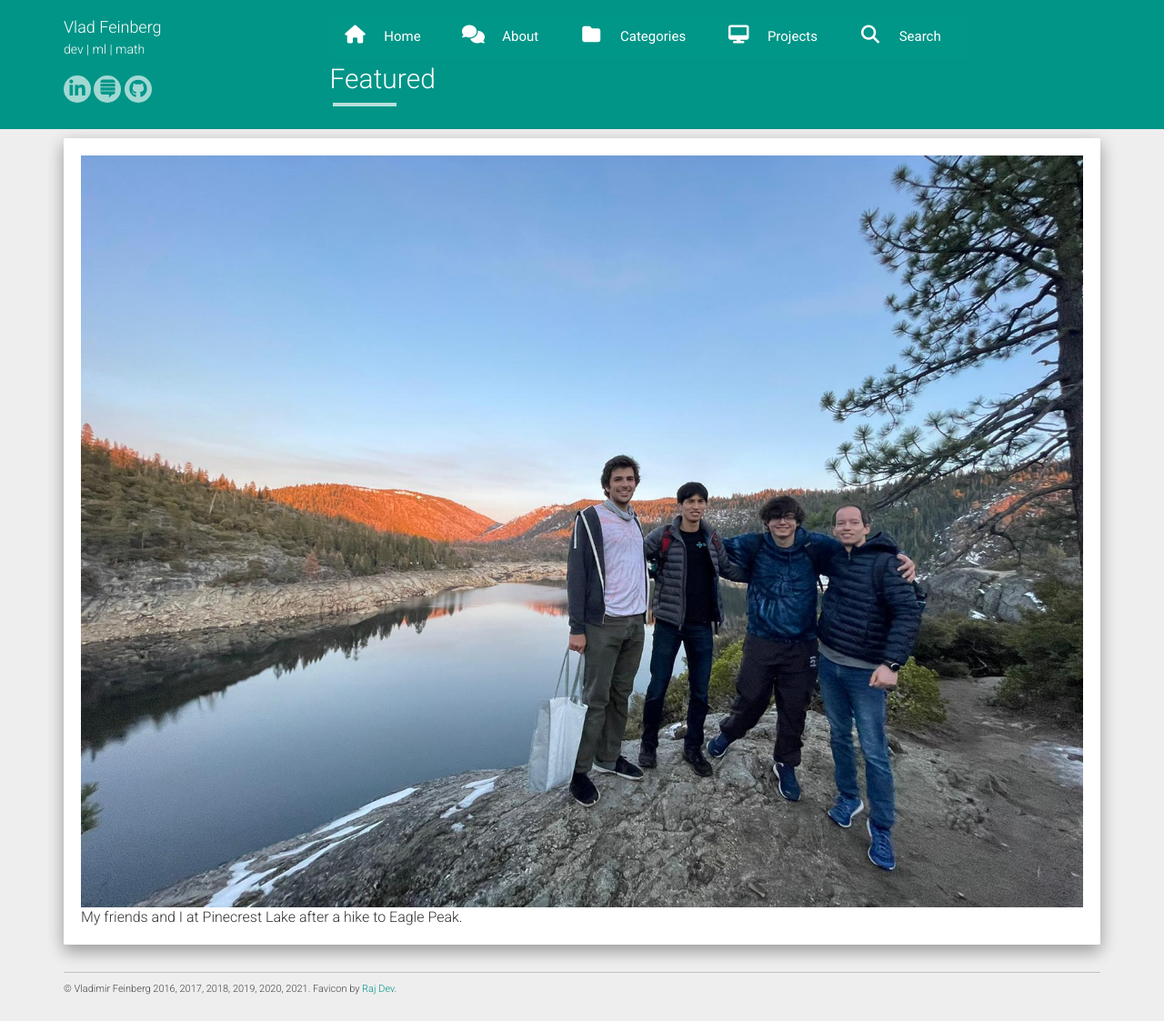
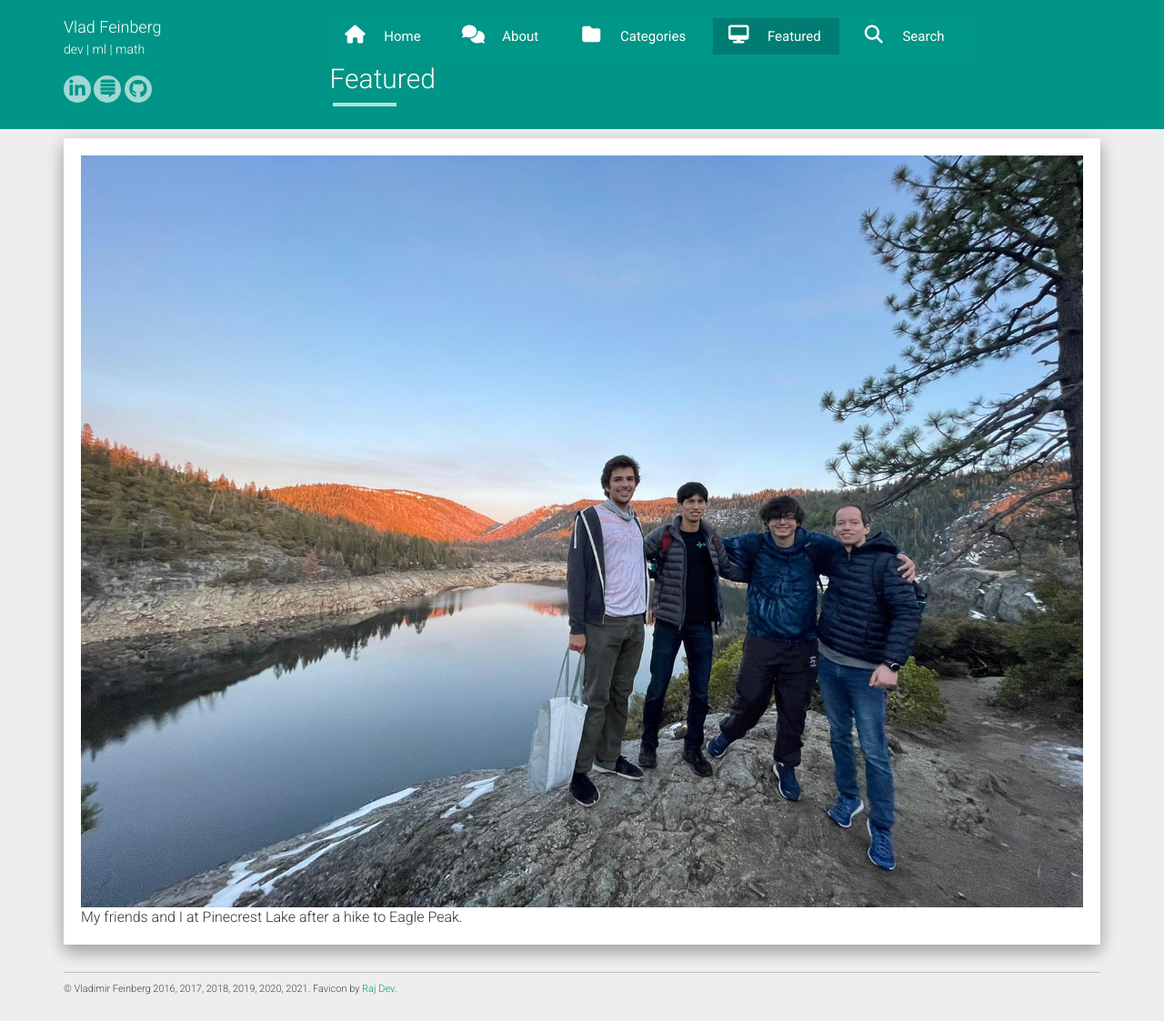
Before and after one commit to vlad17/vlad17.github.io, a Jekyll site: the page built from featured.md, in a window 1280 px wide. Shown: the whole page at 91% size. Built offline with Jekyll 4.4.1, drawn with Linux system fonts in a browser that asks for light colours; nearby versions of some CDN libraries.

Commit message:
added featured menu item

```diff
--- a/_config.yml
+++ b/_config.yml
@@ -16,8 +16,8 @@ urls:
     - text: Categories
       url: /categories
       icon: fa-folder
-    - text: Projects
-      url: /projects
+    - text: Featured
+      url: /featured
       icon: fa-desktop
     - text: Search
       url: /search.html
```
